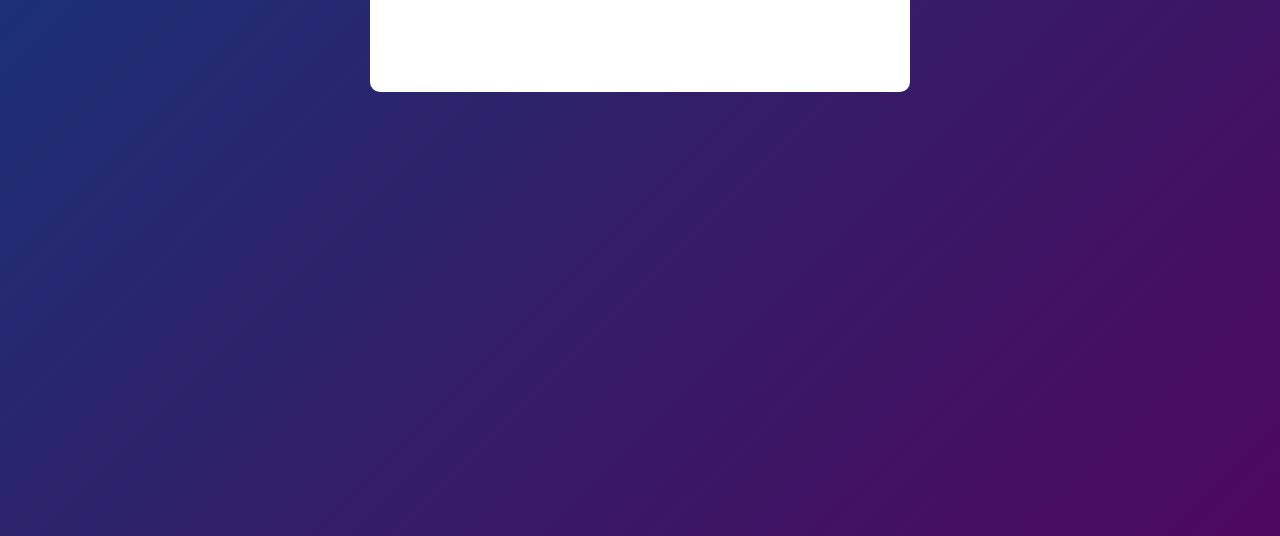
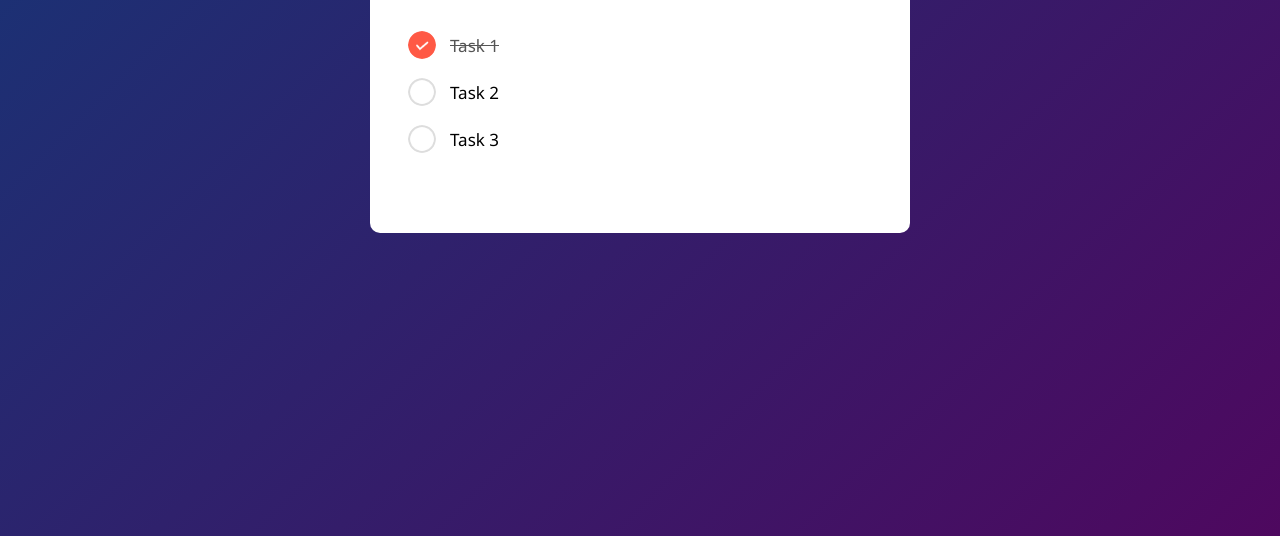
Before and after one commit to NicoSelomin/To-Do-List, a plain HTML site: page index.html in a window 1280 px wide. Shown: the part 264-800 px from the top of the page. Drawn offline with Linux system fonts and the light colour scheme.

Commit message:
task list element added in HTML and styled in CSS

```diff
--- a/css/style.css
+++ b/css/style.css
@@ -62,3 +62,33 @@ button{
     cursor: pointer;
     border-radius: 40px;
 }
+
+ul li{
+    list-style: none;
+    font-size: 17px;
+    padding: 12px 8px 12px 50px;
+    cursor: pointer;
+    position: relative;
+}
+
+ul li::before{
+    content: "";
+    position: absolute;
+    height: 28px;
+    width: 28px;
+    border-radius: 50%;
+    background-image: url('../images/unchecked.png');
+    background-size: cover;
+    background-position: center;
+    top: 9px;
+    left: 8px;
+}
+
+ul li.checked{
+    color: #555;
+    text-decoration: line-through;
+}
+
+ul li.checked::before{
+    background-image: url('../images/checked.png');
+}
--- a/index.html
+++ b/index.html
@@ -14,6 +14,11 @@
                 <input type="text" id="input-box" placeholder="Add your text">
                 <button>Add</button>
             </div>
+            <ul id="list-container">
+                <li class="checked">Task 1</li>
+                <li>Task 2</li>
+                <li>Task 3</li>
+            </ul>
         </div>
     </div>
 </body>
```
